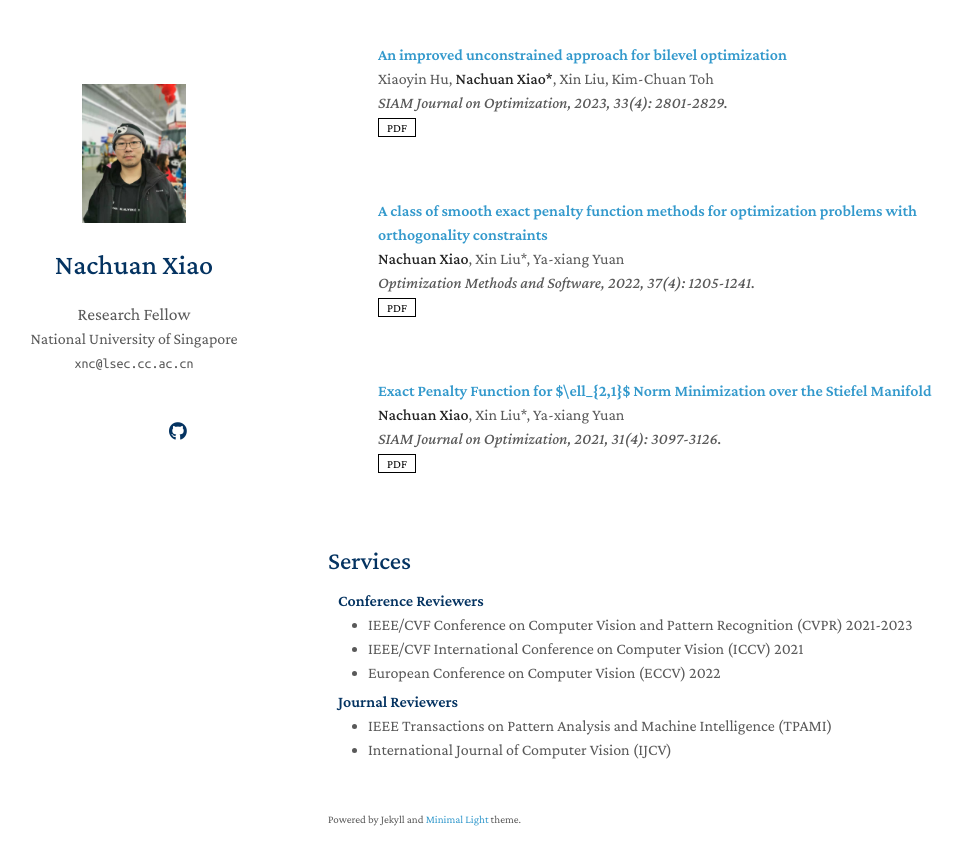
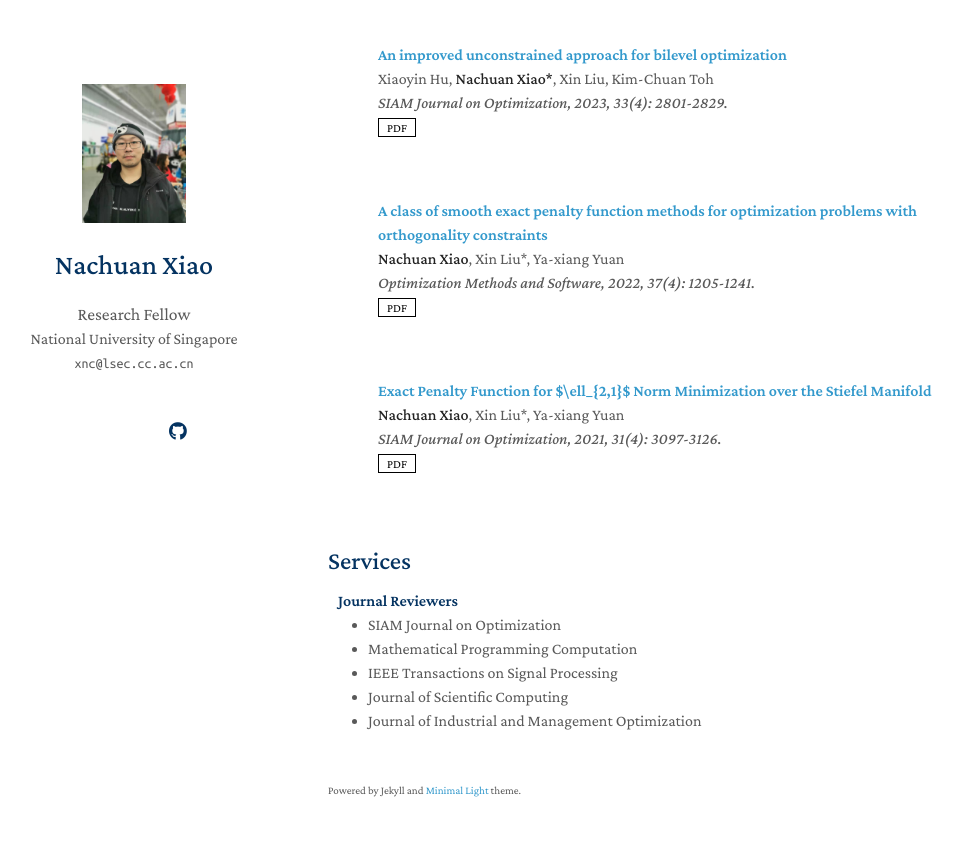
Before and after one commit to xnchxy/xnchxy.github.io, a Jekyll site: the page built from index.md, in a window 1280 px wide and 900 px high, scrolled down 2338 px. Shown: the top 865 px of the window, without its empty margins (142-1104 px from the left). Built offline with Jekyll 4.4.1, drawn with Linux system fonts in a browser that asks for light colours; nearby versions of some CDN libraries; a style sheet for code colours, icons or effects is not loaded; our own code applies the rules of GitHub Pages for plain Markdown files.

Commit message:
Update services.md

```diff
--- a/_includes/services.md
+++ b/_includes/services.md
@@ -1,16 +1,11 @@
 ## Services
-
-<h4 style="margin:0 10px 0;">Conference Reviewers</h4>
-
-<ul style="margin:0 0 5px;">
-  <li><a href="http://cvpr2023.thecvf.com/"><autocolor>IEEE/CVF Conference on Computer Vision and Pattern Recognition (CVPR) 2021-2023</autocolor></a></li>
-  <li><a href="http://iccv2021.thecvf.com/"><autocolor>IEEE/CVF International Conference on Computer Vision (ICCV) 2021</autocolor></a></li>
-  <li><a href="https://eccv2022.ecva.net/"><autocolor>European Conference on Computer Vision (ECCV) 2022</autocolor></a></li>
-</ul>
 
 <h4 style="margin:0 10px 0;">Journal Reviewers</h4>
 
 <ul style="margin:0 0 20px;">
-  <li><a href="https://www.computer.org/csdl/journal/tp"><autocolor>IEEE Transactions on Pattern Analysis and Machine Intelligence (TPAMI)</autocolor></a></li>
-  <li><a href="https://www.springer.com/journal/11263"><autocolor>International Journal of Computer Vision (IJCV)</autocolor></a></li>
+  <li><a href="https://www.siam.org/publications/journals/siam-journal-on-optimization-siopt"><autocolor>SIAM Journal on Optimization</autocolor></a></li>
+  <li><a href="https://link.springer.com/journal/12532"><autocolor>Mathematical Programming Computation</autocolor></a></li>
+  <li><a href="https://ieeexplore.ieee.org/xpl/RecentIssue.jsp?punumber=78"><autocolor>IEEE Transactions on Signal Processing</autocolor></a></li>
+  <li><a href="https://link.springer.com/journal/10915"><autocolor>Journal of Scientific Computing</autocolor></a></li>
+  <li><a href="https://www.aimsciences.org/jimo"><autocolor>Journal of Industrial and Management Optimization</autocolor></a></li>
 </ul>
```
